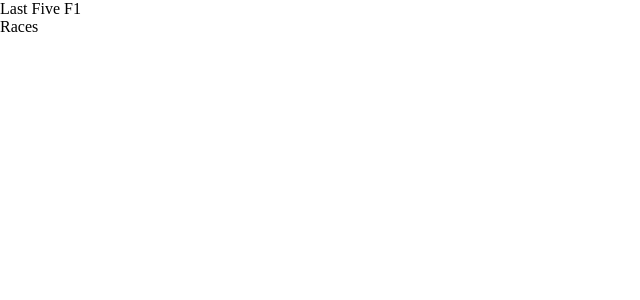
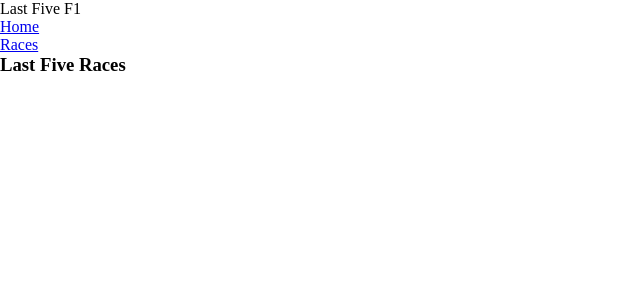
Before and after one commit to gaholanda/lastfivef1, a React (Vite) app: page /races in a window 1280 px wide. Shown: the top 300 px of the page, without its empty margins (0-640 px from the left). Built offline with nearby package versions, Linux system fonts and the light colour scheme; no server answers.

Commit message:
feat: add menu component

```diff
--- a/src/App.tsx
+++ b/src/App.tsx
@@ -1,11 +1,12 @@
 import { BrowserRouter, Routes, Route } from "react-router-dom";
-import { Header } from "./components";
+import { Header, Menu } from "./components";
 import { Home, Races } from "./pages";
 
 export function App() {
   return (
     <BrowserRouter>
       <Header />
+      <Menu />
       <Routes>
         <Route path="/" element={<Home />} />
         <Route path="/races" element={<Races />} />
--- a/src/components/Standings/index.tsx
+++ b/src/components/ChampionshipStandings/index.tsx
@@ -1,9 +1,11 @@
 import { useContext, useEffect, useState } from "react";
 import { AppContext } from "../../contexts/AppContext";
-import { DriverStanding, TeamStanding } from "../../models/standings";
+import { useRequest } from "../../hooks/useRequest";
+import { DriverStanding, Standings, TeamStanding } from "../../models/standings";
 
-export function Standings() {
-  const { standings, drivers, teams } = useContext(AppContext);
+export function ChampionshipStandings() {
+  const { drivers, teams } = useContext(AppContext);
+  const { data: standings = {} as Standings } = useRequest<Standings>("standings.json");
   const [driversTable, setDriversTable] = useState<DriverStanding[] | null>();
   const [teamsTable, setTeamsTable] = useState<TeamStanding[] | null>();
 
--- /dev/null
+++ b/src/components/Menu/index.tsx
@@ -0,0 +1,14 @@
+import { Link } from "react-router-dom";
+
+export function Menu() {
+  return (
+    <menu>
+      <nav>
+        <Link to="/">Home</Link>
+      </nav>
+      <nav>
+        <Link to="/races">Races</Link>
+      </nav>
+    </menu>
+  );
+}
--- a/src/components/index.tsx
+++ b/src/components/index.tsx
@@ -1,3 +1,4 @@
 export { Header } from './Header';
+export { Menu } from './Menu';
 export { LastFiveRaces } from './LastFiveRaces';
-export { Standings } from './Standings';
+export { ChampionshipStandings } from './ChampionshipStandings';
--- a/src/contexts/AppContext.tsx
+++ b/src/contexts/AppContext.tsx
@@ -1,6 +1,6 @@
 import { createContext, ReactNode } from "react";
 import { useRequest } from "../hooks/useRequest";
-import { Teams, Drivers, Standings } from "../models";
+import { Teams, Drivers } from "../models";
 
 interface AppProviderProps {
   children: ReactNode;
@@ -9,7 +9,6 @@
 interface AppContextData {
   drivers: Drivers;
   teams: Teams;
-  standings: Standings;
 }
 
 export const AppContext = createContext({} as AppContextData);
@@ -17,14 +16,12 @@
 export function AppProvider({ children }: AppProviderProps) {
   const { data: drivers = {} } = useRequest<Drivers>("drivers.json");
   const { data: teams = {} } = useRequest<Teams>("teams.json");
-  const { data: standings = {} as Standings } = useRequest<Standings>("standings.json");
 
   return (
     <AppContext.Provider
       value={{
         drivers,
         teams,
-        standings,
       }}
     >
       {children}
--- a/src/pages/Home.tsx
+++ b/src/pages/Home.tsx
@@ -1,5 +1,10 @@
+import { Link } from "react-router-dom";
+import { ChampionshipStandings } from "../components";
+
 export function Home() {
   return (
-    <div>Home</div>
+    <main>
+      <ChampionshipStandings />
+    </main>
   )
 }
--- a/src/pages/Races.tsx
+++ b/src/pages/Races.tsx
@@ -1,5 +1,9 @@
+import { LastFiveRaces } from "../components";
+
 export function Races() {
   return (
-    <div>Races</div>
+    <main>
+      <LastFiveRaces />
+    </main>
   )
 }
```
